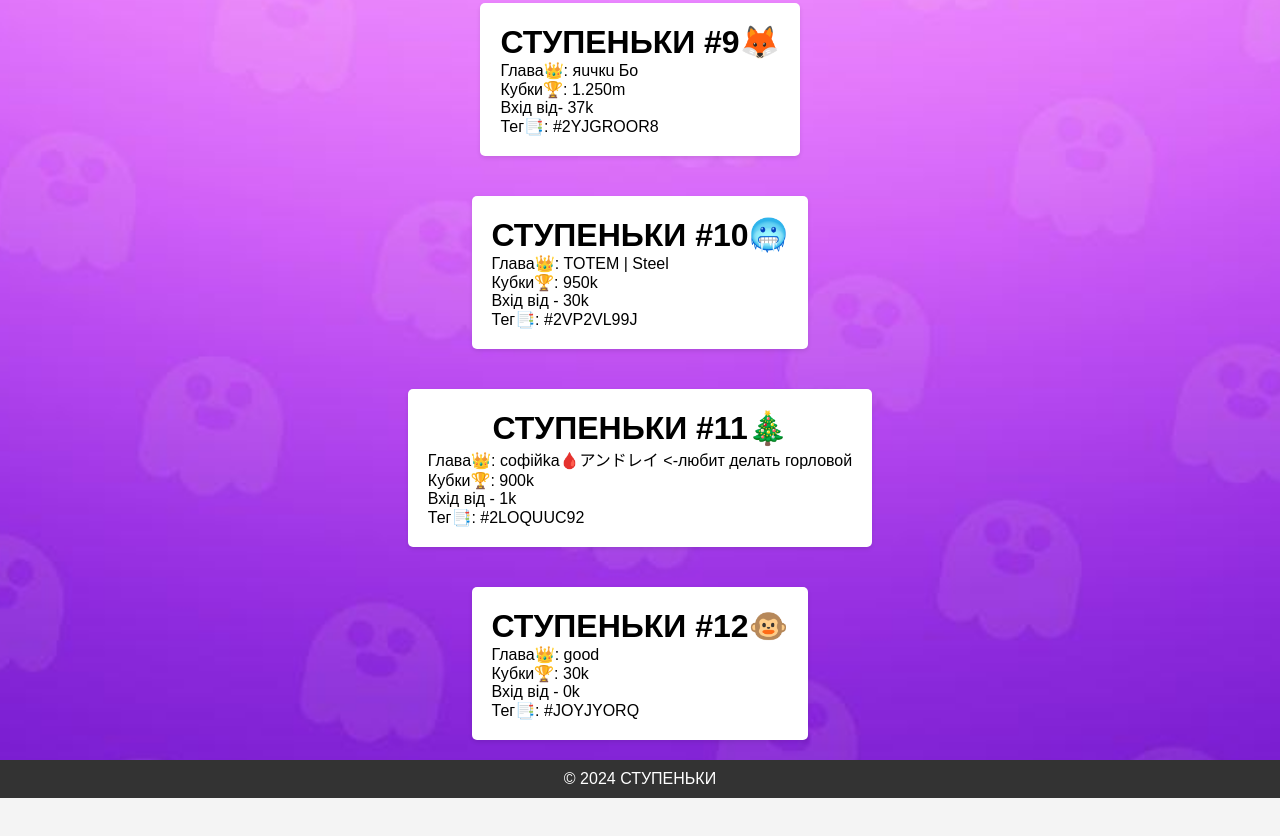
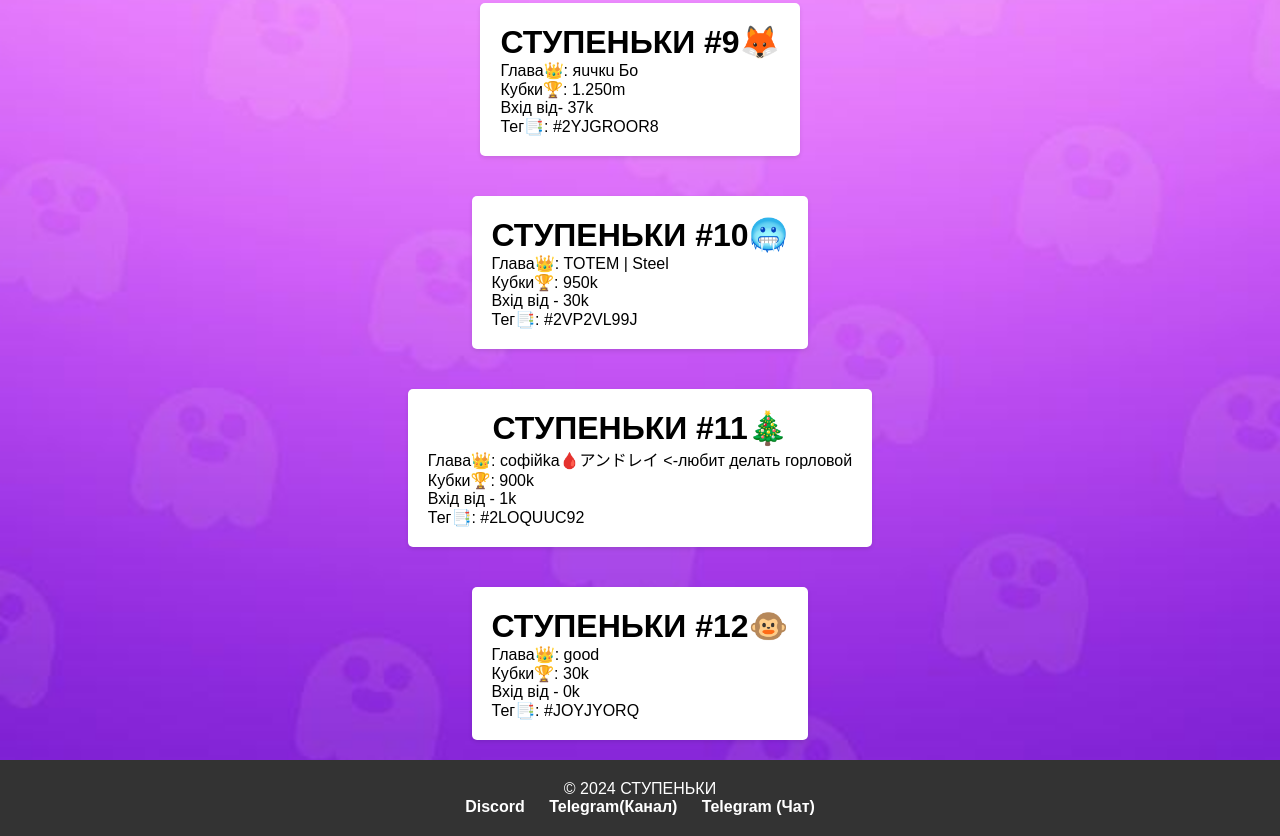
Before and after one commit to misha291/STUPENKU, a plain HTML site: page contact.html in a window 1280 px wide. Shown: the part 1725-2561 px from the top of the page. Before the commit the page ends 2523 px from the top, so only its background shows below. Drawn offline with Linux system fonts and the light colour scheme.

Commit message:
Update contact.html

```diff
--- a/contact.html
+++ b/contact.html
@@ -55,6 +55,34 @@
             align-items: center;
         }
     </style>
+    <style>
+  footer {
+    background-color: #333;
+    color: #fff;
+    padding: 20px;
+    text-align: center;
+  }
+
+  .footer-container ul {
+    list-style-type: none;
+    padding: 0;
+  }
+
+  .footer-container li {
+    display: inline;
+    margin: 0 10px;
+  }
+
+  .footer-container a {
+    color: #fff;
+    text-decoration: none;
+    font-weight: bold;
+  }
+
+  .footer-container a:hover {
+    text-decoration: underline;
+  }
+</style>
 </head>
 <body>
     <header>
@@ -179,8 +207,15 @@
         <p>Тег📑: #JOYJYORQ</p>
     </main>
 </body>
-    <footer>
-        <p>© 2024 СТУПЕНЬКИ</p>
-    </footer>
+     <footer>
+  <div class="footer-container">
+    <p>© 2024 СТУПЕНЬКИ</p>
+    <ul>
+      <li><a href="https://discord.gg/eMkj4NUP" target="_blank" rel="noopener noreferrer">Discord</a></li>
+      <li><a href="t.me/STYPENKUkeks" target="_blank" rel="noopener noreferrer">Telegram(Канал)</a></li>
+      <li><a href="t.me/stypenku" target="_blank" rel="noopener noreferrer">Telegram (Чат)</a></li>
+    </ul>
+  </div>
+</footer>
 </body>
 </html>
```
